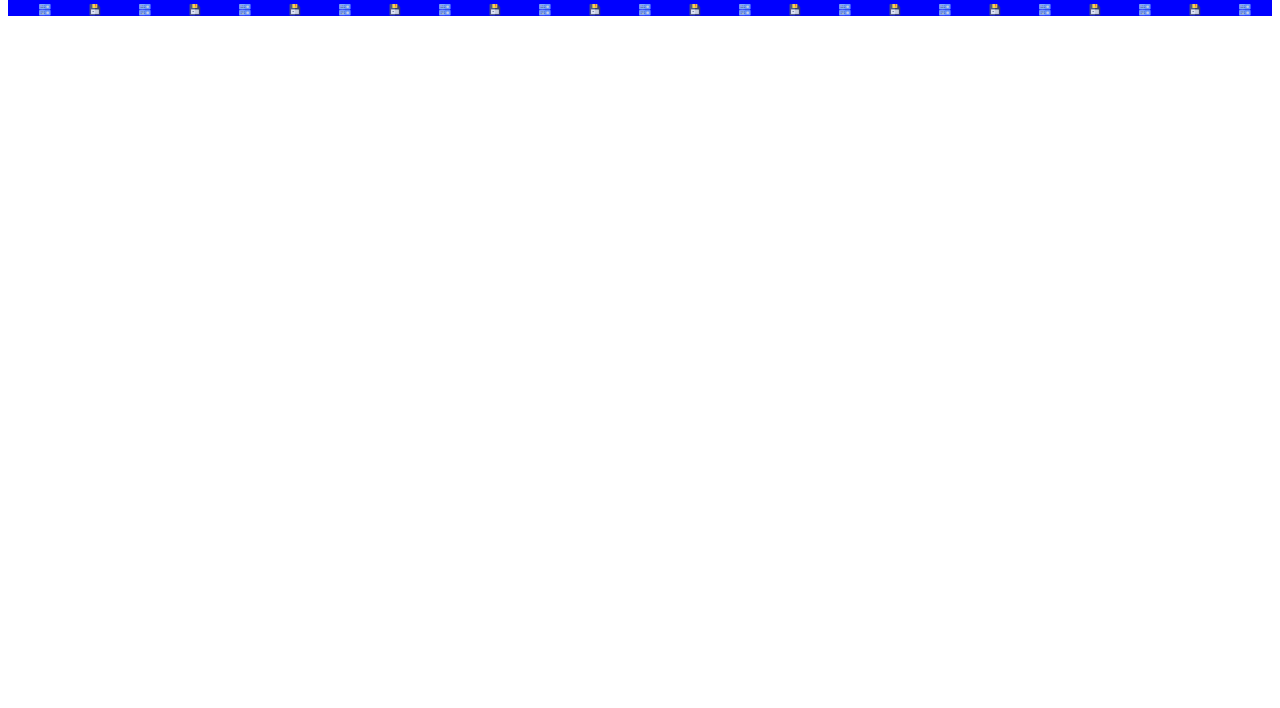
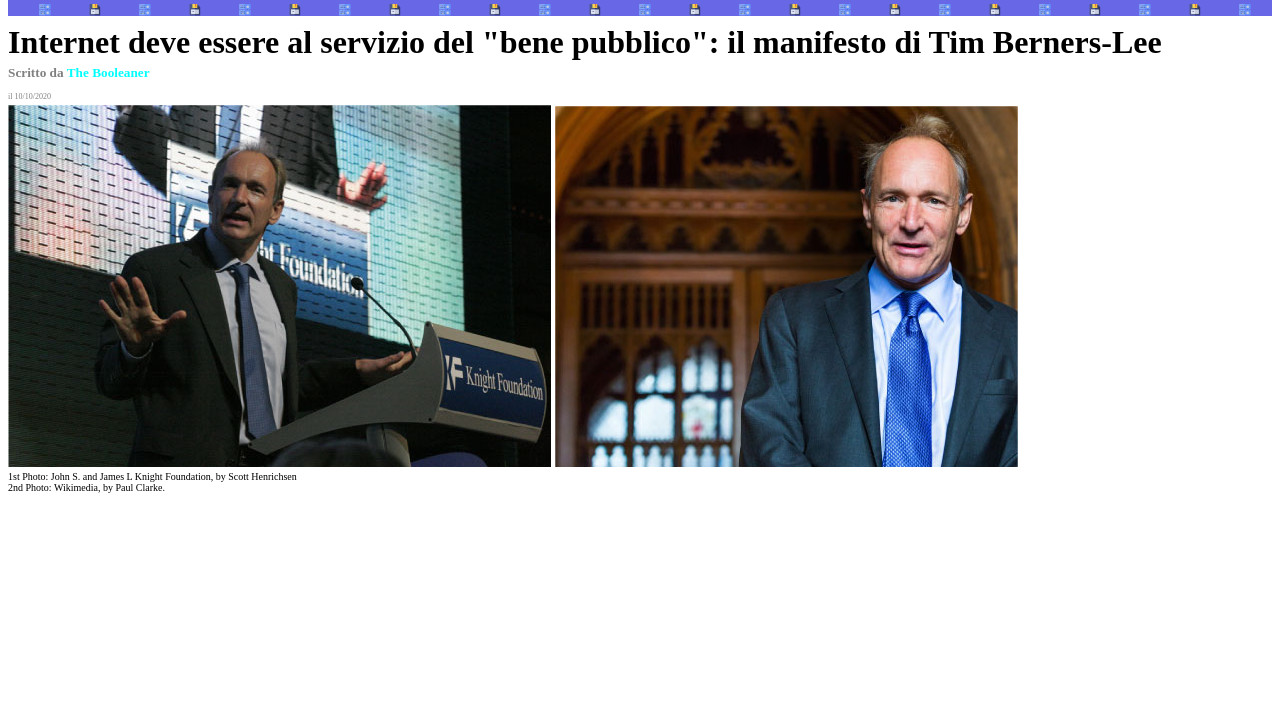
Before and after one commit to serena-peschiaroli/html-css-booleaner, a plain HTML site: page index.html in a window 1280 px wide. Shown: the part 92-800 px from the top of the page. Drawn offline with Linux system fonts and the light colour scheme.

Commit message:
add: header images

```diff
--- a/css/style.css
+++ b/css/style.css
@@ -2,7 +2,7 @@
     display: block;
     background-image: url(../img/pattern.png);
     background-size: contain;
-    background-color: blue;
+    background-color: rgb(104, 104, 231);
     height: 100px;
 
 
@@ -13,4 +13,30 @@
     margin-right: auto;
     float: left;
     width: 100px;
+    padding-top: 40px;
 }
+.heading {
+    display: block;
+    line-height: 10px;
+
+}
+.autore {
+    display: block;
+    line-height: 5px;
+    color: grey;
+}
+.data {
+    display: block;
+    line-height: 0px;
+    color: grey;
+    font-size: 8px;
+}
+
+.bool {
+    color: aqua;
+}
+
+.caption {
+    display: block;
+    font-size: 10px;
+}
--- a/index.html
+++ b/index.html
@@ -17,16 +17,31 @@
     </div>
 
     <!-- /logo + background intestazione -->
-
-    <!-- Titolo -->
+ <!-- Titolo -->
+    <div class="heading">
+        <h1>Internet deve essere al servizio del "bene pubblico": il manifesto di Tim Berners-Lee</h1>
+    </div>
     <!-- autore -->
-    <!-- data -->
-
+    <div class="autore">
+        <h5>Scritto da <span class="bool">The Booleaner </span> </h5>
+    </div>
+      <!-- data -->
+    <div class="data">
+        <p>il 10/10/2020</p>
+    </div>
    </header>
-
    <!-- header -->
-
     <main>
+        <div class="item-img">
+            <img src="img/tim-1.jpg">
+            <img src="img/tim-2.jpg">
+            <span class="caption">
+                1st Photo: John S. and James L Knight Foundation, by Scott Henrichsen
+            </span>
+            <span class="caption">
+                2nd Photo: Wikimedia, by Paul Clarke.
+            </span>
+        </div>
          <!-- sezione img -->
     <!-- didascalia -->
 
```
